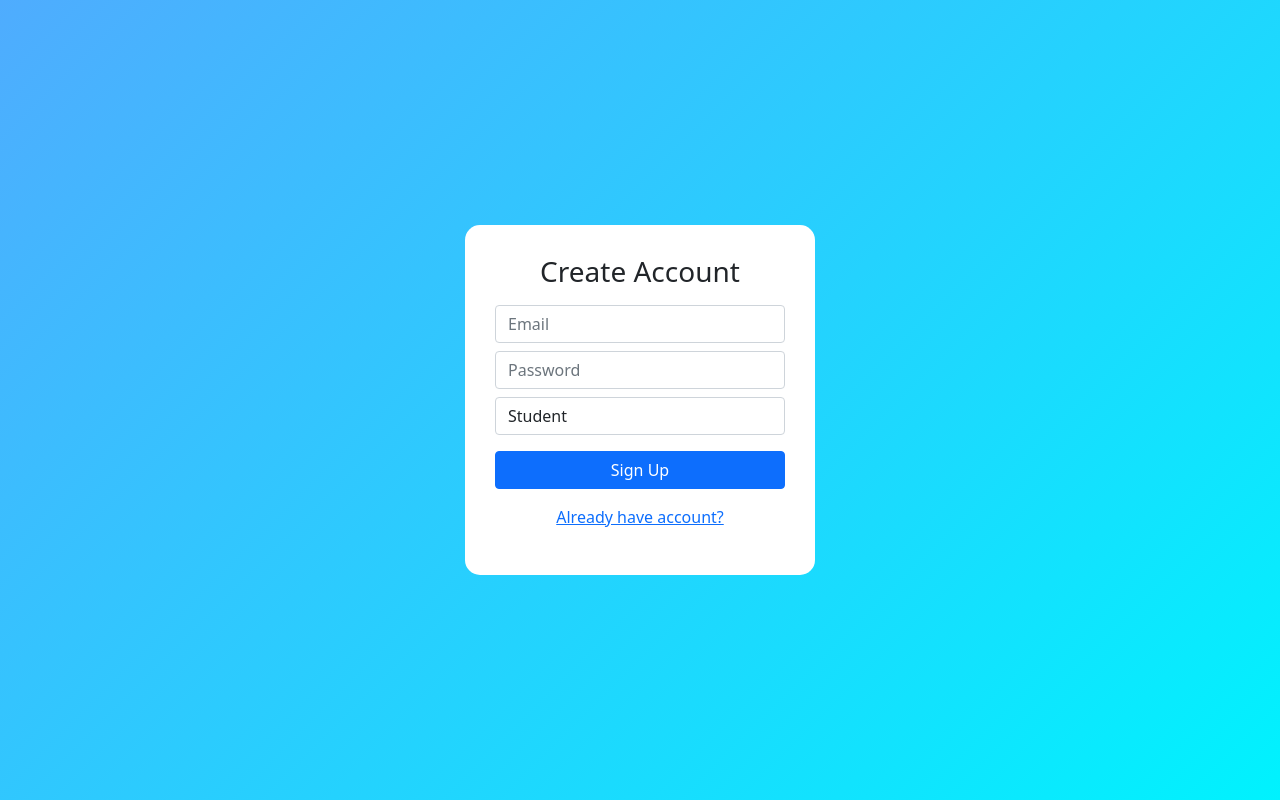
After one commit to deepanshi-dev373/smart-campus-ai, a Flask app: page /signup in a window 1280 px wide. The commit adds this page. Run offline with Flask 3, Linux system fonts and the light colour scheme.

Commit message:
final update

```diff
--- a/backend/app.py
+++ b/backend/app.py
@@ -60,7 +60,43 @@ def login():
         return "Invalid Login ❌"
 
     return render_template("login.html")
+# ================= SIGNUP =================
+@app.route('/signup', methods=['GET','POST'])
+def signup():
+    if request.method == 'POST':
+        email = request.form['email']
+        password = request.form['password']
+        role = request.form['role']
 
+        conn = db()
+        cur = conn.cursor()
+
+        # table ensure
+        cur.execute("""
+        CREATE TABLE IF NOT EXISTS users(
+            id INTEGER PRIMARY KEY AUTOINCREMENT,
+            email TEXT,
+            password TEXT,
+            role TEXT
+        )
+        """)
+
+        # check duplicate
+        cur.execute("SELECT * FROM users WHERE email=?", (email,))
+        if cur.fetchone():
+            conn.close()
+            return "User already exists ❌"
+
+        # insert new user
+        cur.execute("INSERT INTO users(email,password,role) VALUES(?,?,?)",
+                    (email,password,role))
+
+        conn.commit()
+        conn.close()
+
+        return redirect('/login')
+
+    return render_template("signup.html")
 # ================= ADMIN =================
 @app.route('/admin')
 def admin():
@@ -202,11 +238,13 @@ def add_notice():
 def delete_notice(id):
     conn = db()
     cur = conn.cursor()
+
     cur.execute("DELETE FROM notices WHERE id=?", (id,))
+
     conn.commit()
     conn.close()
+
     return redirect('/notice')
-
 # ================= GRAPH =================
 @app.route('/attendance_graph')
 def attendance_graph():
--- a/backend/templates/login.html
+++ b/backend/templates/login.html
@@ -120,3 +120,6 @@ and perfectly !!
 
 </body>
 </html>
+<p class="text-center mt-3">
+<a href="/signup">Create new account</a>
+</p>
--- /dev/null
+++ b/backend/templates/signup.html
@@ -0,0 +1,50 @@
+<!DOCTYPE html>
+<html>
+<head>
+<title>Signup</title>
+
+<link href="https://cdn.jsdelivr.net/npm/bootstrap@5.0.2/dist/css/bootstrap.min.css" rel="stylesheet">
+
+<style>
+body{
+    background: linear-gradient(135deg,#4facfe,#00f2fe);
+    height:100vh;
+    display:flex;
+    justify-content:center;
+    align-items:center;
+}
+
+.box{
+    background:white;
+    padding:30px;
+    border-radius:15px;
+    width:350px;
+}
+</style>
+</head>
+
+<body>
+
+<div class="box">
+<h3 class="text-center mb-3">Create Account</h3>
+
+<form method="POST">
+<input class="form-control mb-2" type="email" name="email" placeholder="Email" required>
+<input class="form-control mb-2" type="password" name="password" placeholder="Password" required>
+
+<select class="form-control mb-3" name="role">
+<option value="student">Student</option>
+<option value="teacher">Teacher</option>
+</select>
+
+<button class="btn btn-primary w-100">Sign Up</button>
+</form>
+
+<p class="text-center mt-3">
+<a href="/login">Already have account?</a>
+</p>
+
+</div>
+
+</body>
+</html>
```
Also changed, not shown: backend/templates/notice.html (+7 -5 lines).
